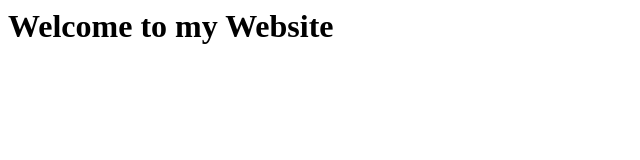
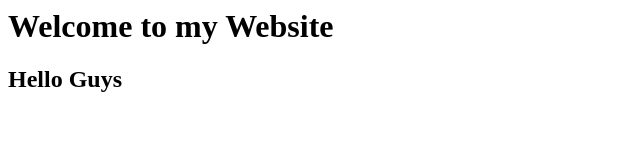
Before and after one commit to Someshsg/Somesh, a plain HTML site: page index.html in a window 1280 px wide. Shown: the whole page, without its empty margins (0-640 px from the left). Drawn offline with Linux system fonts and the light colour scheme.

Commit message:
Commit The index file

```diff
--- a/index.html
+++ b/index.html
@@ -2,6 +2,7 @@
   <head>
     <body>
       <h1> Welcome to my Website</h1>
+      <h2> Hello Guys</h2>
     </body>
   </head>
 </html>
```
